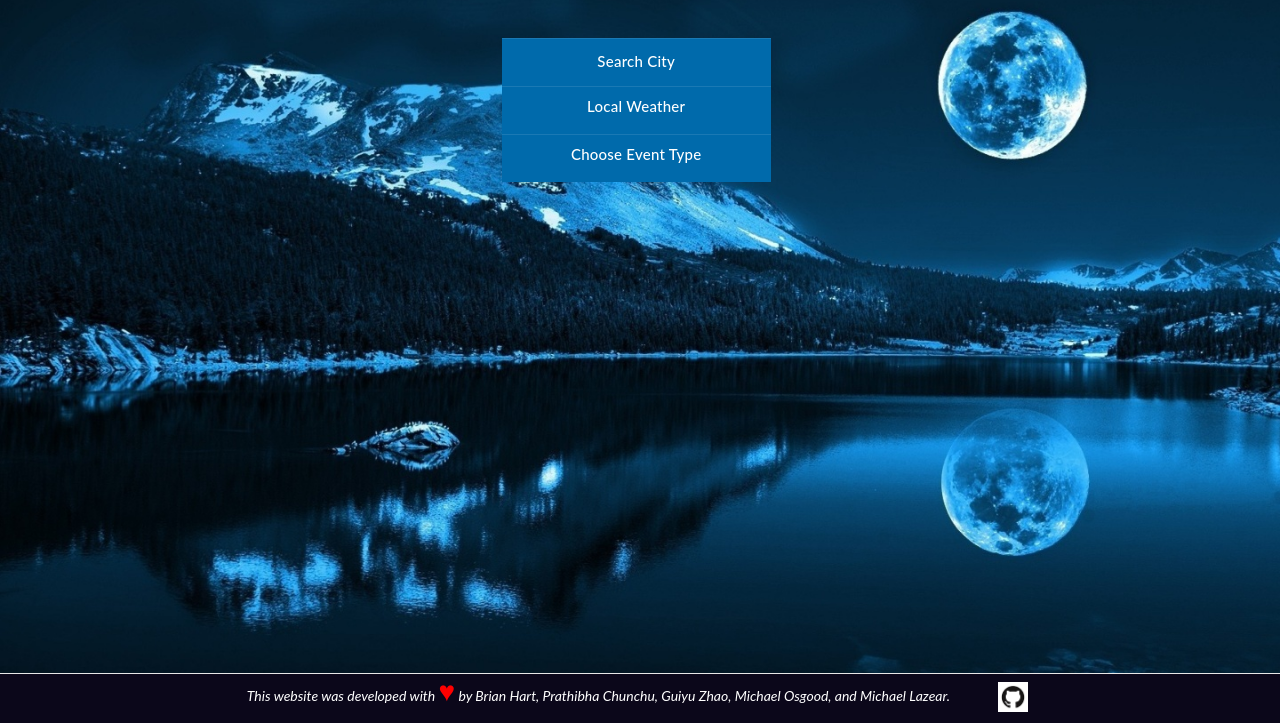
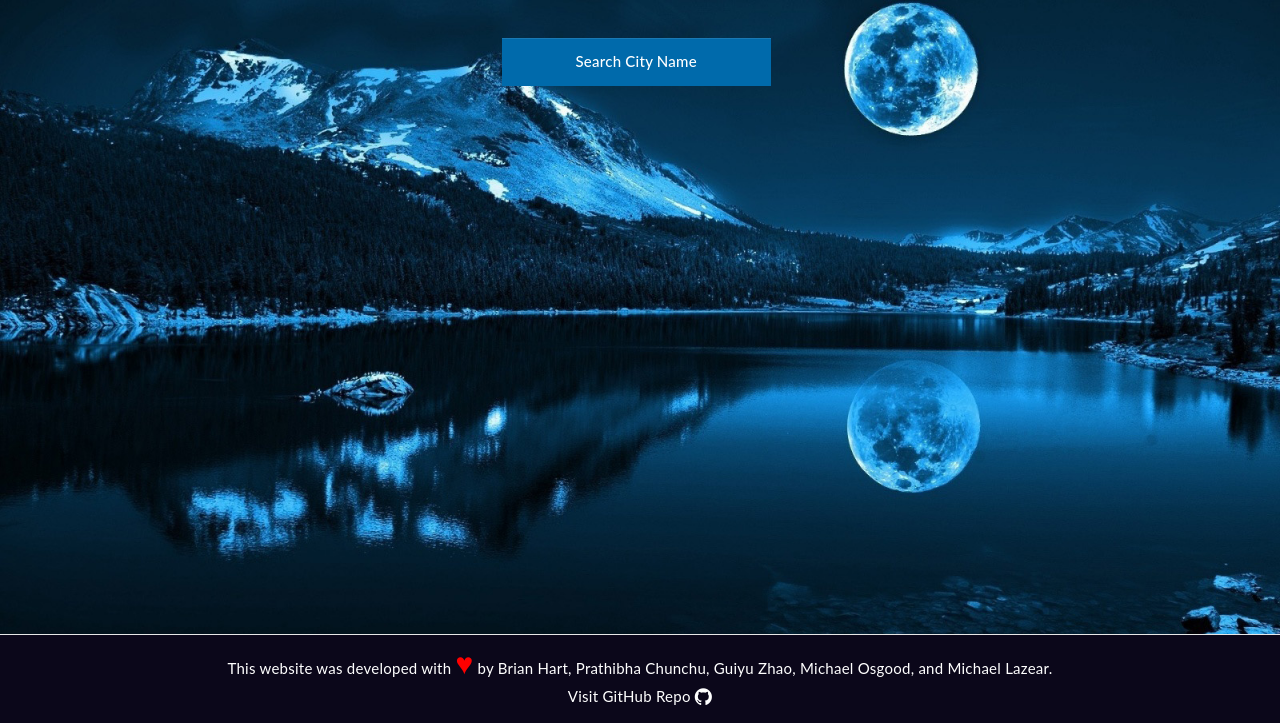
Before and after one commit to CocoZDev/EventHub, a PHP site: page / in a window 1280 px wide. Shown: the part 77-800 px from the top of the page. Run offline with PHP 8.4, Linux system fonts and the light colour scheme; some libraries are stand-ins or nearby versions.

Commit message:
fixed background and github icon

```diff
--- a/assets/javascript/app.js
+++ b/assets/javascript/app.js
@@ -12,7 +12,7 @@ function dayAndNight(){
     }
     else{
       //Night
-        document.body.style.backgroundImage = "url('assets/images/night.jpg')";
+      document.body.style.backgroundImage = "url('assets/images/night.jpg')";
     }
 }
 dayAndNight();//======background change end code
@@ -24,6 +24,7 @@ var callBackResponse = "";
 var userInput;
 
 $('#displayPanel').hide();
+$('.hidden').hide();
 
 $("#submit-id").click(function(){
   event.preventDefault();
@@ -31,6 +32,7 @@ $("#submit-id").click(function(){
   getWeather(); //GETS WEATHER FOR THE SEARCH CITY
   getEventsToUI('music'); //DEFAULT CITY SEARCH WOULD DISPLAY MUSIC EVENTS
   displayOnMap(userInput); //DISPLAY THE SELECTED CITY ON THE MAP
+  $('.hidden').show();
 });
 
 //using weather api key getting weather details
--- a/index.html
+++ b/index.html
@@ -6,6 +6,8 @@
 	<meta name="viewport" content="width=device-width, maximum-scale = 1.0, minimum-scale = 1.0, initial-scale=1.0" />
 	<!-- bootstrap link  -Latest compiled and minified CSS -->
 	<link rel="stylesheet" href="https://maxcdn.bootstrapcdn.com/bootstrap/3.3.7/css/bootstrap.min.css" integrity="sha384-BVYiiSIFeK1dGmJRAkycuHAHRg32OmUcww7on3RYdg4Va+PmSTsz/K68vbdEjh4u" crossorigin="anonymous">
+	<!-- Font Awesome CDN -->
+	<link rel="stylesheet" href="https://maxcdn.bootstrapcdn.com/font-awesome/4.7.0/css/font-awesome.min.css">
 	<!-- stylesheet -->
 	<link rel="stylesheet" type="text/css" href="assets/css/style.css">
 	<!-- Moment.js -->
@@ -37,7 +39,7 @@
 					<figure>
 						<div>
 							<form>
-								<span class="city" id="wea-de">Search City</span>
+								<span class="city" id="wea-de">Search City Name</span>
 								<span class="country" id="wea-de"></span>
 						</div>
 							<ul class="two">
@@ -48,10 +50,9 @@
 							</form>
 					</figure>
 
-					<figure>
+					<figure class="hidden">
 						<div>
 							<span id="wea-de" class="localTime"></span><span class="temp" id="wea-de"><p>Local Weather</p></span>
-				        	<!-- <span class="temp" id="wea-de"></span> -->
 						</div>
 						<ul class="two">
 							<li class="sunrise"></li>
@@ -60,7 +61,7 @@
 						</ul>
 					</figure>
 
-					<figure>
+					<figure class="hidden">
 						<div class="event-type"><p>Choose Event Type</p></div>
 					<ul class="two">
 						<li><input type="button"  id="btnGetMusicEvents" onclick="getEventsToUI('music')" value="Music" /></li>
@@ -81,12 +82,11 @@
  </div>
 </div>
 <nav id="footer" class="navbar navbar-default navbar-fixed-bottom">
-	<div style="font-style: italic;">
-	  	This website was developed with <span style="font-size:200%;color:red;">&hearts;</span> by Brian Hart, Prathibha Chunchu, Guiyu Zhao, Michael Osgood, and Michael Lazear.
-  		<ul class="social-icon">
-			<li><a href="https://github.com/bdoggincali/chartreuse_project" target="_blank">
-				<img src="assets/images/github.png" alt="github" id="socialiconImg"></a></li>
-		</ul>
+	<div style="font-style:">
+	  	<p>This website was developed with <span style="font-size:200%;color:red;">&hearts;</span> by Brian Hart, Prathibha Chunchu, Guiyu Zhao, Michael Osgood, and Michael Lazear.
+		</p>
+		<p><a href="https://github.com/Zoey007/EventHub" target="_blank"> Visit GitHub Repo <span class="fa fa-lg fa-github"></span></a>
+		</p>
 	</div>
 </nav>
 
```
Also changed, not shown: assets/css/style.css (+9 -0 lines), assets/images/day.jpg (deleted), assets/images/facebook.jpg (deleted), assets/images/facebook.png (deleted), assets/images/hill.jpg (deleted), assets/images/humidity.png (deleted), assets/images/linkedin.png (deleted), assets/images/navbar.jpg (deleted), assets/images/night.jpg, assets/images/night_org.jpg (added), assets/images/sunrise.jpg, assets/images/sunrise.png (deleted), assets/images/sunrise_icon.png (deleted), assets/images/sunrise_org.jpg (added), 1 more files.
